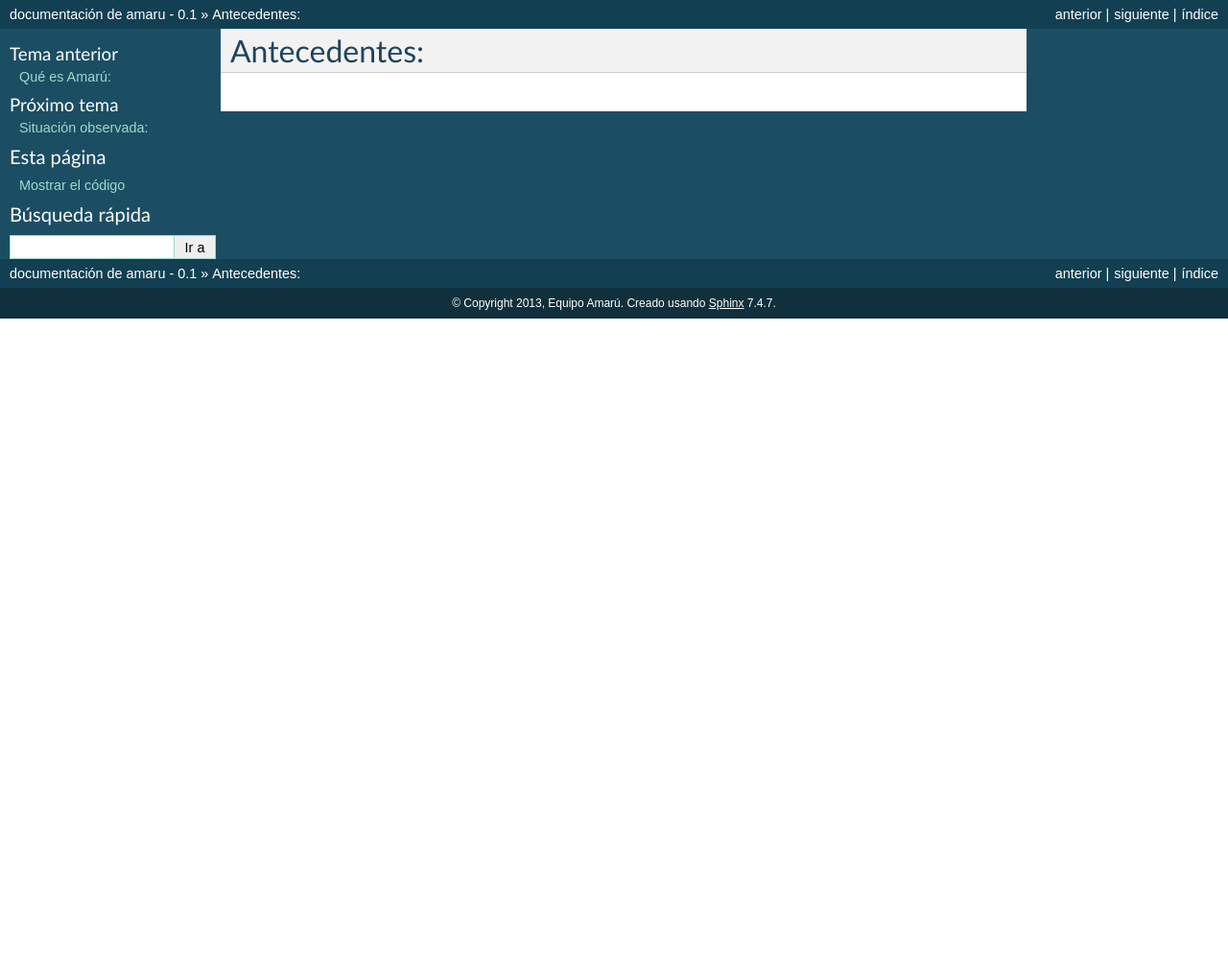
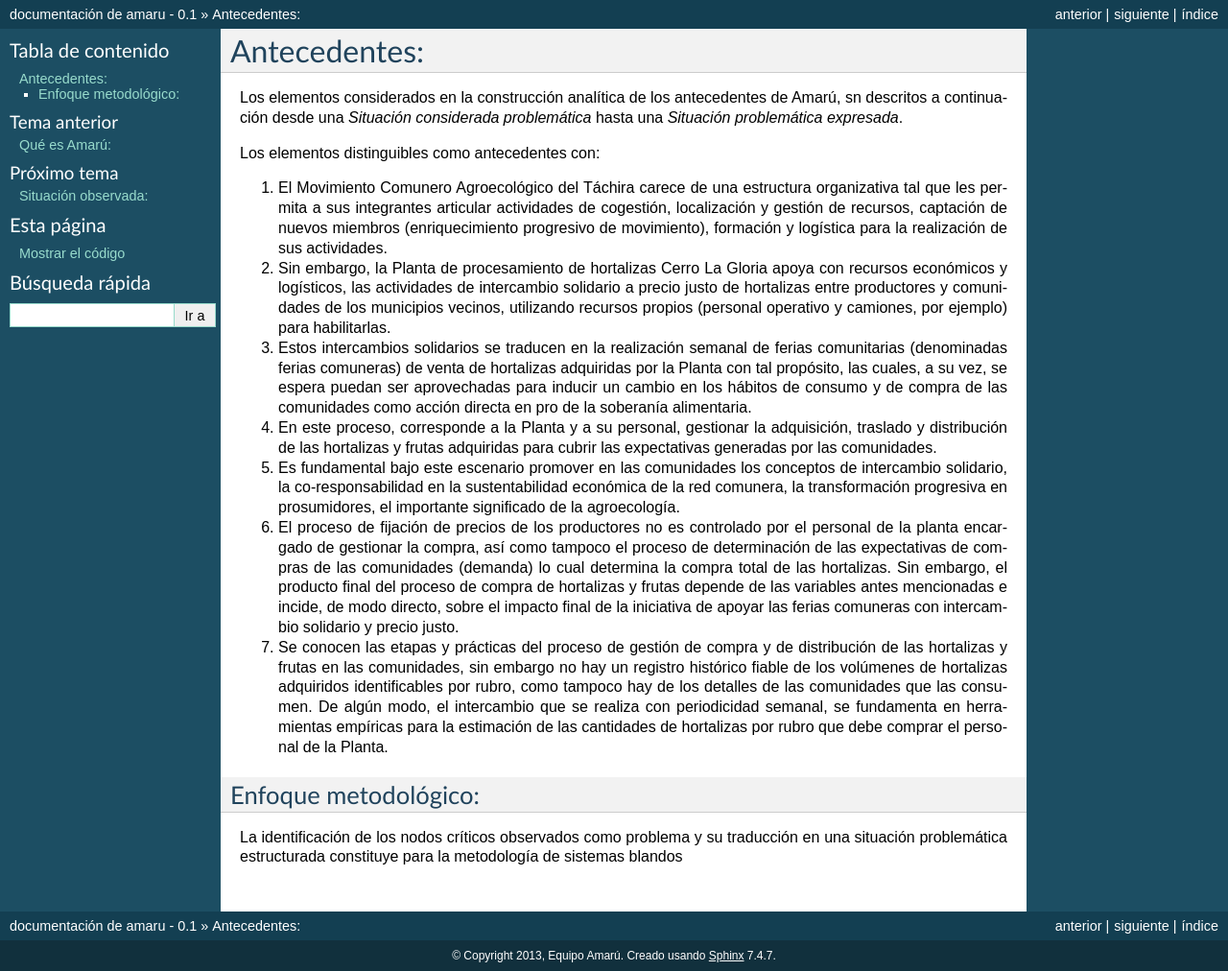
Before and after one commit to petrizzo/amaru_project, a Sphinx documentation site: the page built from docs/antecedentes.rst, in a window 1280 px wide. Shown: the whole page at 96% size. Built offline with Sphinx 7.4.7, drawn with Linux system fonts in a browser that asks for light colours; before the commit the page ends 900 px from its top, so only the background shows below that.

Commit message:
Se complementa informacion de situacion y antecedentes del proyecto

```diff
--- a/docs/antecedentes.rst
+++ b/docs/antecedentes.rst
@@ -5,3 +5,46 @@
 
 Antecedentes:
 =============
+Los elementos considerados en la construcción analítica de los antecedentes de Amarú, sn descritos a continuación desde
+una *Situación considerada problemática* hasta una *Situación problemática expresada*.
+
+Los elementos distinguibles como antecedentes con:
+
+#. El Movimiento Comunero Agroecológico del Táchira carece de una estructura organizativa tal que les permita a sus
+   integrantes articular actividades de cogestión, localización y gestión de recursos, captación de nuevos miembros
+   (enriquecimiento progresivo de movimiento), formación y logística para la realización de sus actividades.
+
+#. Sin embargo, la Planta de procesamiento de hortalizas Cerro La Gloria apoya con recursos económicos y logísticos,
+   las actividades de intercambio solidario a precio justo de hortalizas entre productores y comunidades de los
+   municipios vecinos, utilizando recursos propios (personal operativo y camiones, por ejemplo) para habilitarlas.
+
+#. Estos intercambios solidarios se traducen en la realización semanal de ferias comunitarias (denominadas ferias
+   comuneras) de venta de hortalizas adquiridas por la Planta con tal propósito, las cuales, a su vez,
+   se espera puedan ser aprovechadas para inducir un cambio en los hábitos de consumo y de compra de las comunidades
+   como acción directa en pro de la soberanía alimentaria.
+
+#. En este proceso, corresponde a la Planta y a su personal, gestionar la adquisición, traslado y distribución de las
+   hortalizas y frutas adquiridas para cubrir las expectativas generadas por las comunidades.
+
+#. Es fundamental bajo este escenario promover en las comunidades los conceptos de intercambio solidario,
+   la co-responsabilidad en la sustentabilidad económica de la red comunera, la transformación progresiva en
+   prosumidores, el importante significado de la agroecología.
+
+#. El proceso de fijación de precios de los productores no es controlado por el personal de la planta encargado de
+   gestionar la compra, así como tampoco el proceso de determinación de las expectativas de compras de las comunidades
+   (demanda) lo cual determina la compra total de las hortalizas. Sin embargo, el producto final del proceso de compra
+   de hortalizas y frutas depende de las variables antes mencionadas e incide, de modo directo,
+   sobre el impacto final de la iniciativa de apoyar las ferias comuneras con intercambio solidario y precio justo.
+
+#. Se conocen las etapas y prácticas del proceso de gestión de compra y de distribución de las hortalizas y frutas en
+   las comunidades, sin embargo no hay un registro histórico fiable de los volúmenes de hortalizas adquiridos
+   identificables por rubro, como tampoco hay de los detalles de las comunidades que las consumen. De algún modo,
+   el intercambio que se realiza con periodicidad semanal, se fundamenta en herramientas empíricas para la estimación de
+   las cantidades de hortalizas por rubro que debe comprar el personal de la Planta.
+
+
+Enfoque metodológico:
+---------------------
+
+La identificación de los nodos críticos observados como problema y su traducción en una situación problemática
+estructurada constituye para la metodología de sistemas blandos
```
Also changed, not shown: docs/sistema_ayuda_decision.rst (+9 -21 lines), docs/situacion.rst (+2 -32 lines).
